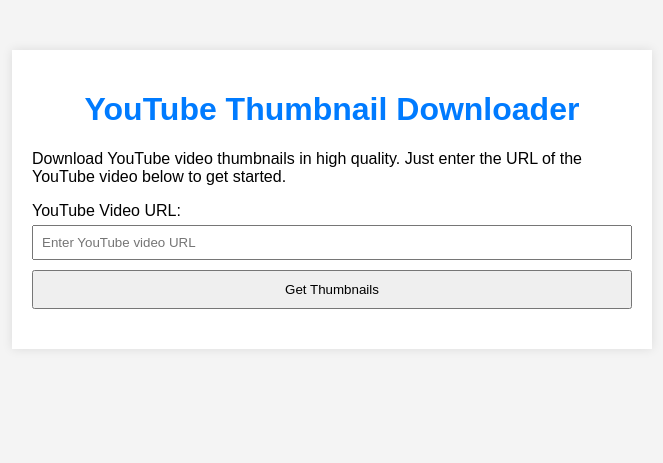
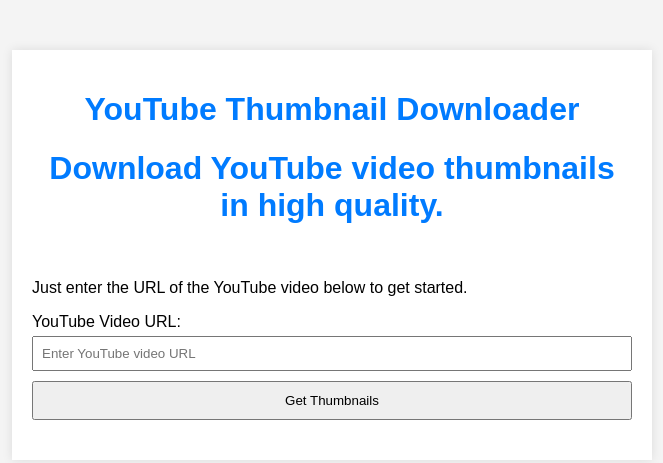
Before and after one commit to LeelaPrasadMaturu/YouTube-Thumbnail-Downloader, a website: page public/index.html in a window 1280 px wide. Shown: the whole page, without its empty margins (308-971 px from the left). Drawn offline with Linux system fonts and the light colour scheme.

Commit message:
Update index.html

```diff
--- a/public/index.html
+++ b/public/index.html
@@ -11,7 +11,9 @@
 <body>
     <div id="app">
         <h1>YouTube Thumbnail Downloader</h1>
-        <p>Download YouTube video thumbnails in high quality. Just enter the URL of the YouTube video below to get started.</p>
+         <h1>Download YouTube video thumbnails in high quality.</h1>
+        <br>
+        <p> Just enter the URL of the YouTube video below to get started.</p>
         <form id="youtubeForm">
             <label for="videoUrl">YouTube Video URL:</label>
             <input type="text" id="videoUrl" placeholder="Enter YouTube video URL">
```
